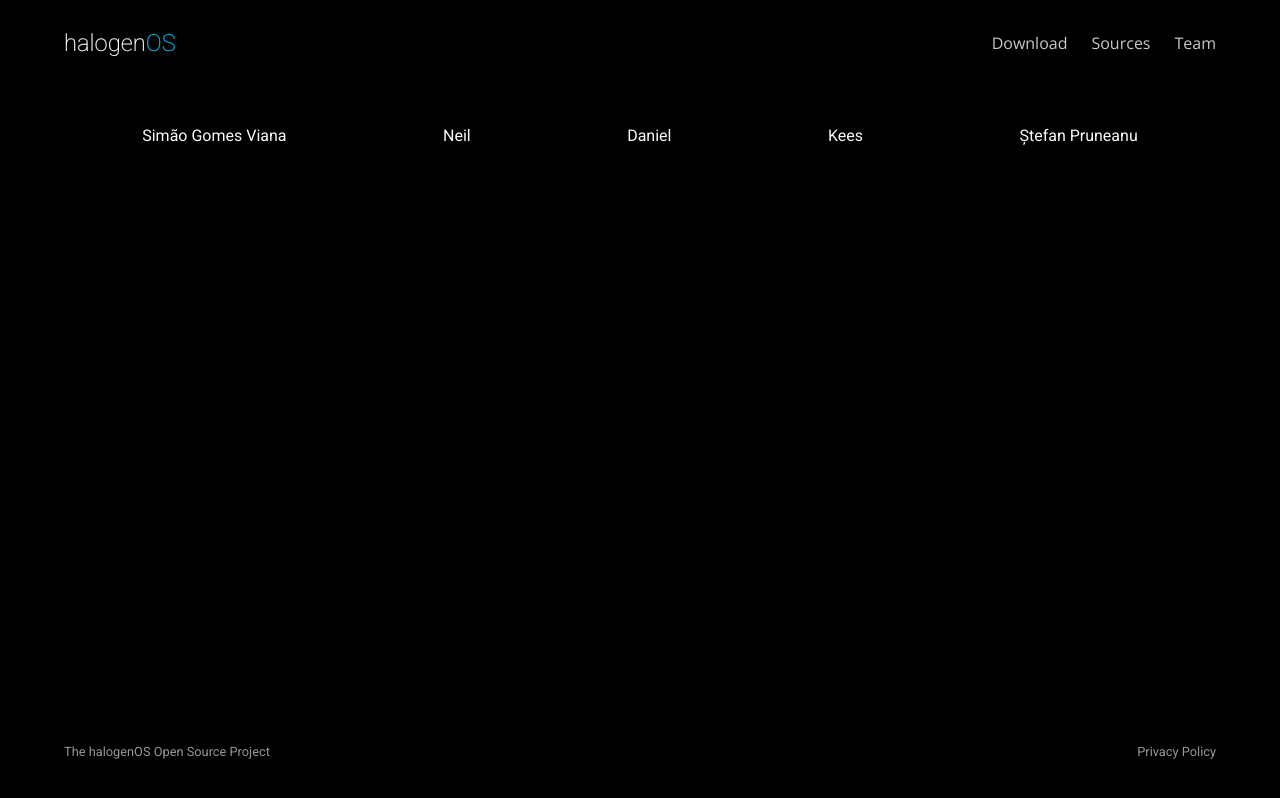
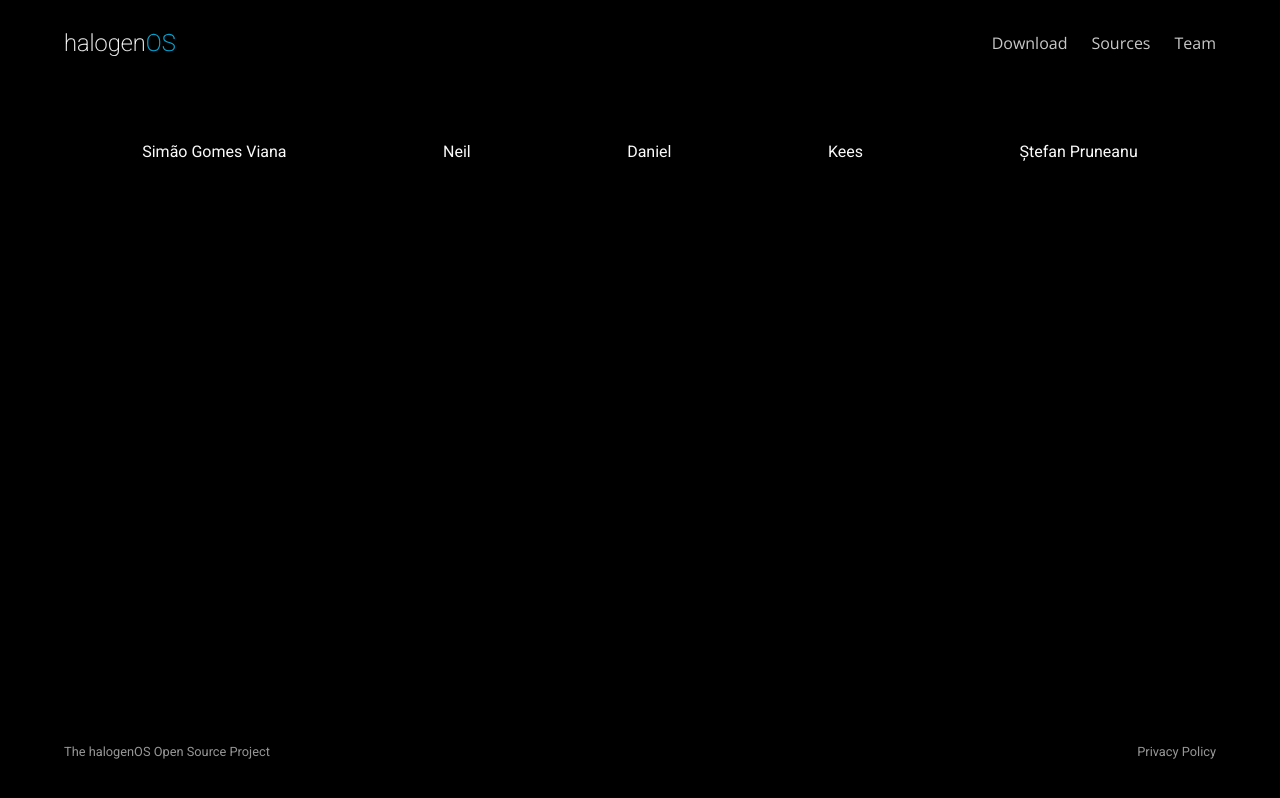
Before and after one commit to halogenOS/halogenos.org, a Vue app: page /team in a window 1280 px wide. Built offline with nearby package versions, Linux system fonts and the light colour scheme; a web font is replaced by a local one.

Commit message:
TeamMember: fix spacing

```diff
--- a/src/components/TeamMember.vue
+++ b/src/components/TeamMember.vue
@@ -1,5 +1,5 @@
 <template lang="pug">
-    div
+    div.team-member
         | {{ name }}
 </template>
 
@@ -12,6 +12,7 @@ export default {
 }
 </script>
 
-<style>
-
+<style lang="sass">
+.team-member
+	margin: 16px
 </style>
```
